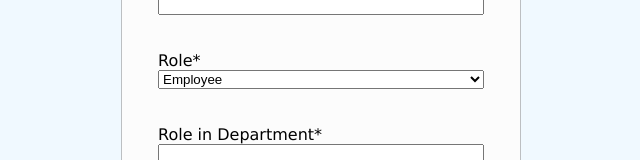
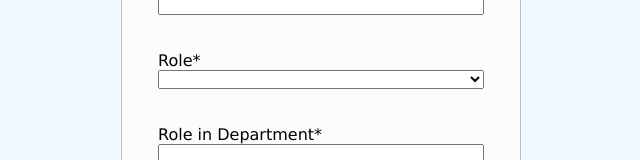
Before and after one commit to avikola/Employee-Onboarding-Portal, a React (Create React App) app in the folder client/: page /register in a window 1280 px wide. Shown: the part 496-656 px from the top of the page, without its empty margins (319-959 px from the left). Built offline with nearby package versions, Linux system fonts and the light colour scheme; no server answers.

Commit message:
Default Set

```diff
--- a/client/src/pages/Register.js
+++ b/client/src/pages/Register.js
@@ -13,7 +13,7 @@ const Register = () => {
 		password: "",
 		name: "",
 		email: "",
-		role: "Employee",
+		role: "",
 		department: "",
 		dept_role: "",
 	});
@@ -96,10 +96,11 @@ const Register = () => {
 					Role*
 					<select
 						name="role"
-						value={bodyInfo.role || "Employee"}
+						value={bodyInfo.role}
 						onChange={(e) => setBodyInfo({ ...bodyInfo, role: e.target.value })}
 						required
 					>
+						<option value=""></option>
 						<option value="Employee">Employee</option>
 						<option value="HR Manager">HR Manager</option>
 					</select>
```
